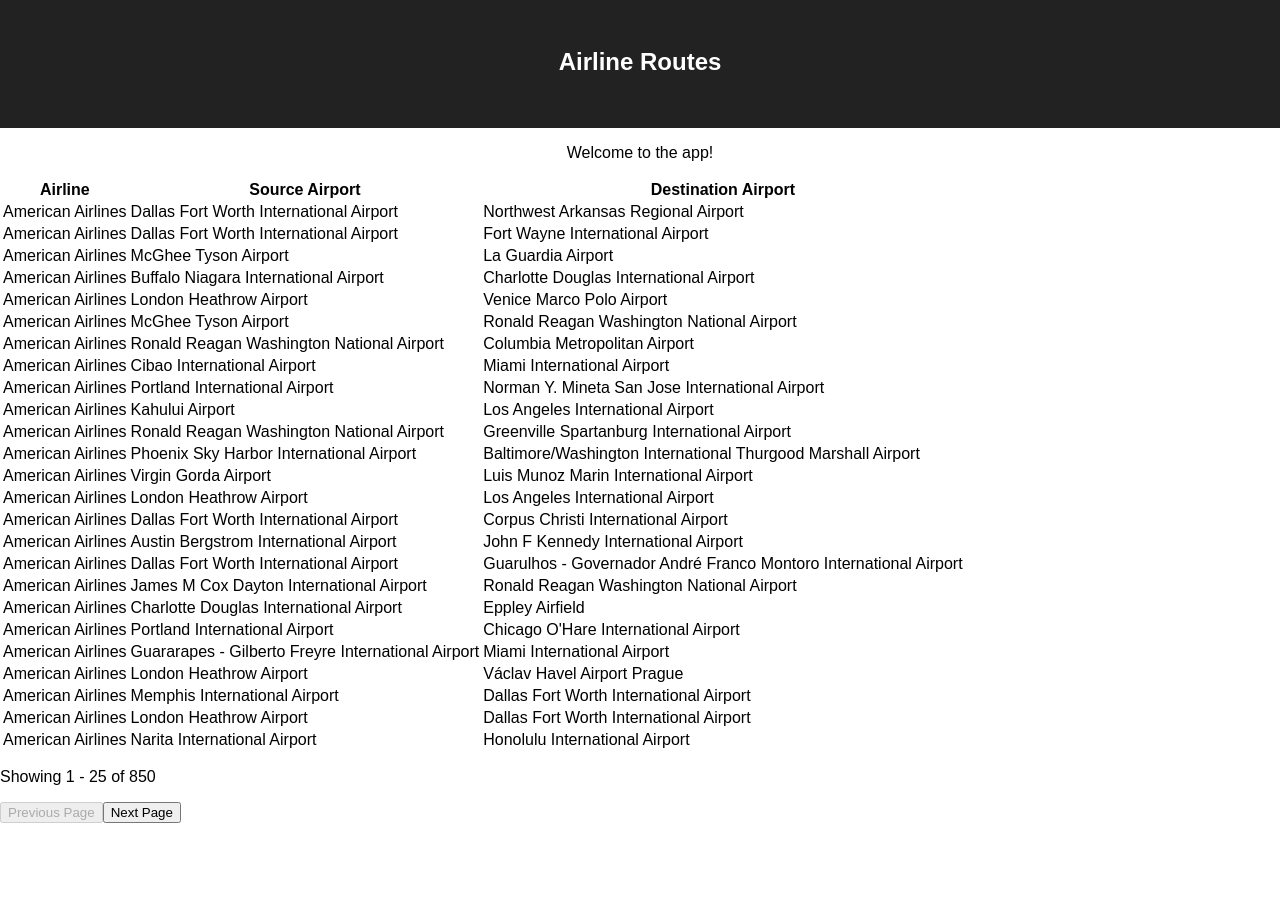
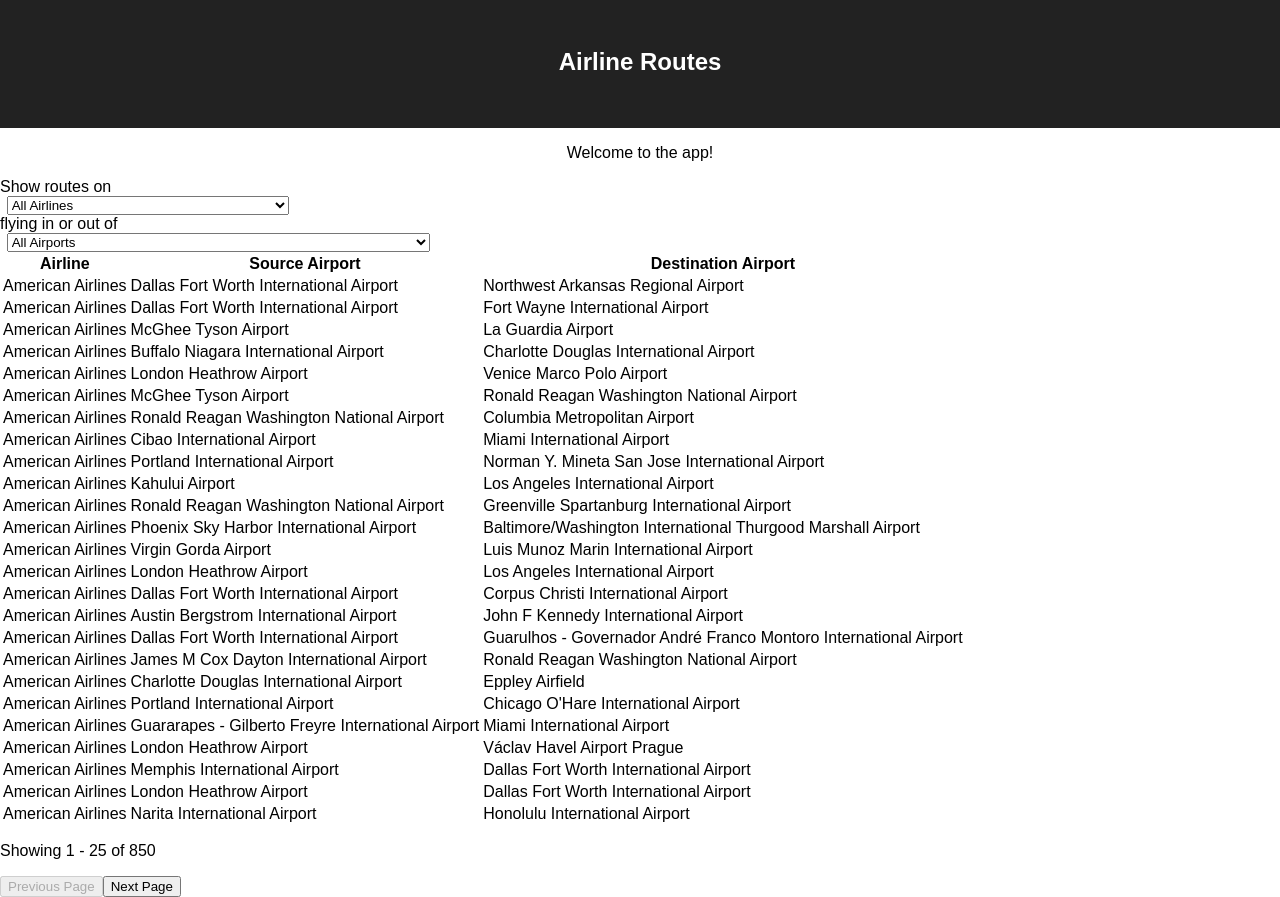
Before and after one commit to svetlanabrennan/airlines_routes_app, a React (Create React App) app: page / in a window 1280 px wide. Before the commit the page ends 823 px from the top, so only its background shows below. Built offline with nearby package versions, Linux system fonts and the light colour scheme.

Commit message:
Added filter fields

```diff
--- a/src/App.js
+++ b/src/App.js
@@ -1,9 +1,13 @@
-import React, { Component } from 'react';
-import { routes, getAirlineById, getAirportByCode } from './data'
+import React, { useState } from 'react';
+import { routes, airlines, airports, getAirlineById, getAirportByCode } from './data'
 import Table from './components/Table'
+import Select from './components/Select'
 import './App.css';
 
 const App = () => {
+  const [airline, setAirline] = useState("all");
+  const [airport, setAirport] = useState("all");
+
 
   const columns = [
     { name: "Airline", property: "airline" },
@@ -21,6 +25,17 @@ const App = () => {
     }
   };
 
+  const handleAirline = (value) => {
+    if (value !== "all") {
+      value = parseInt(value, 10);
+    }
+    setAirline(value);
+  }
+
+  const handleAirport = (value) => {
+    setAirport(value);
+  }
+
   return (
     <div className="app">
       <header className="header">
@@ -31,8 +46,29 @@ const App = () => {
           Welcome to the app!
         </p>
       </section>
+      <div>
+        Show routes on
+          <Select
+          options={airlines}
+          idName={"airlines"}
+          property={"id"}
+          title={"All Airlines"}
+          onSelect={handleAirline}
+        />
+
+          flying in or out of
+
+          <Select
+          options={airports}
+          idName={"airports"}
+          property={"code"}
+          title={"All Airports"}
+          onSelect={handleAirport}
+        />
+
+      </div>
       <Table columns={columns} rows={routes} format={formatValue} />
-    </div>
+    </div >
   );
 };
 
--- /dev/null
+++ b/src/components/Select.js
@@ -0,0 +1,21 @@
+import React from 'react';
+
+const Select = ({ options, idName, property, title, onSelect }) => {
+  function handleChange(event) {
+    event.preventDefault();
+    onSelect(event.target.value)
+  }
+
+  return (
+    <div>
+      <select id={idName} onChange={handleChange}>
+        <option value="all">{title}</option>
+        {options.map(option => {
+          return <option value={option[property]}>{option.name}</option>
+        })}
+      </select>
+    </div>
+  )
+}
+
+export default Select
```
